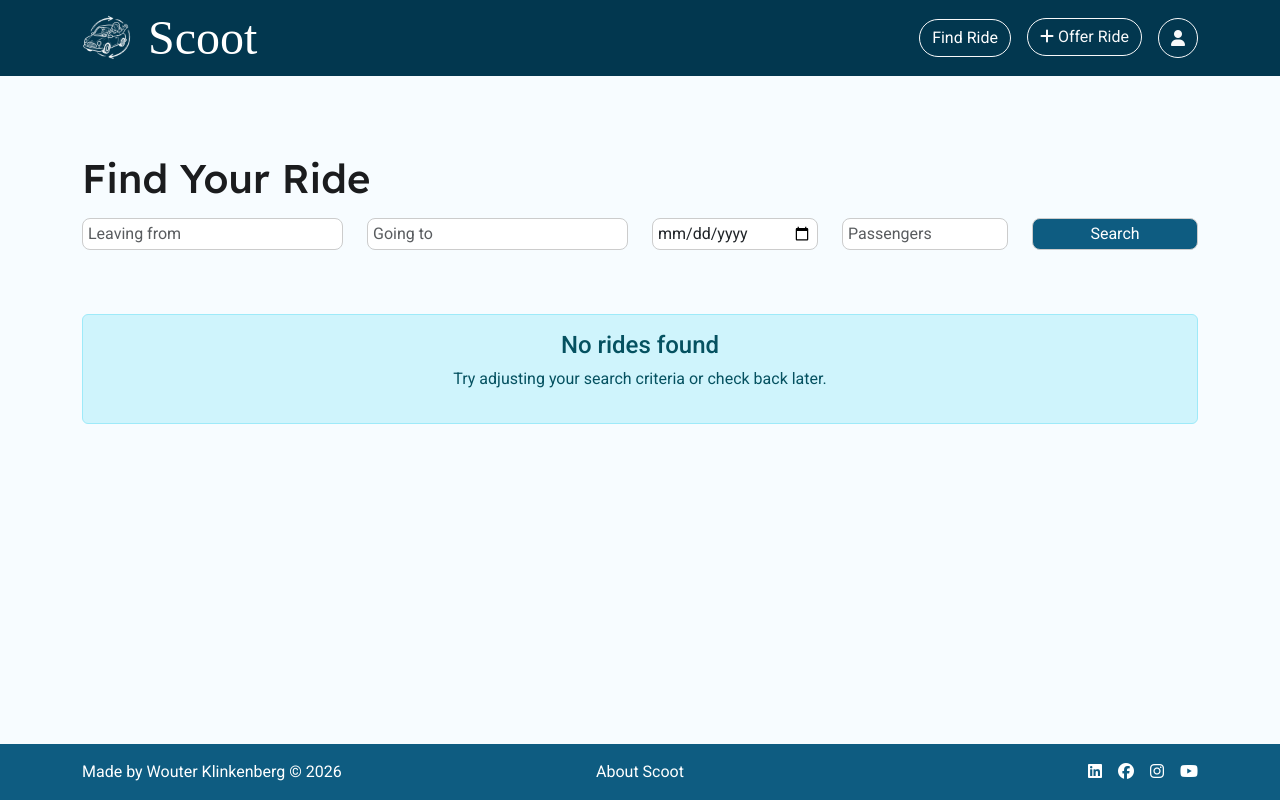
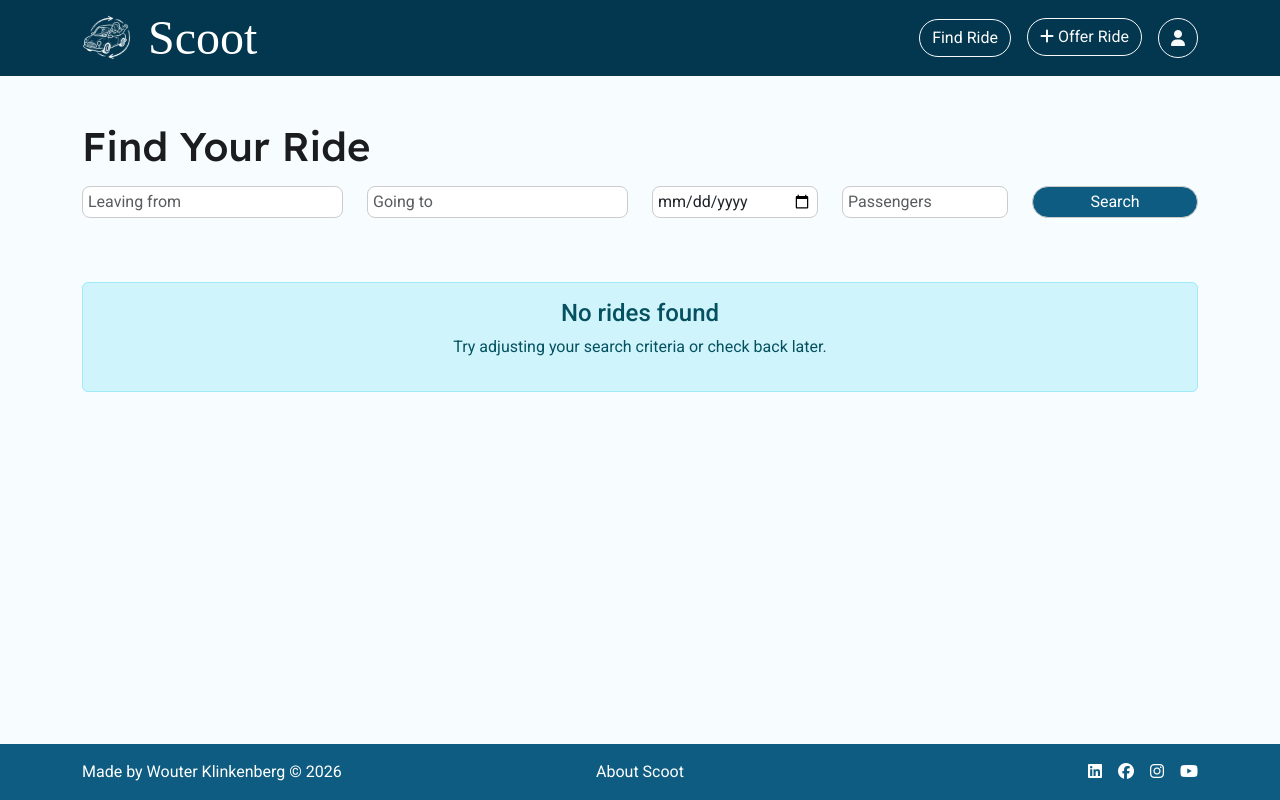
Before and after one commit to wouter-codes/scoot, a Django app: page / in a window 1280 px wide. Run offline with Django 5.2, Linux system fonts and the light colour scheme; the visitor is signed in with stand-in values (Sample User, id 1); data that the repository does not hold is empty; some libraries are stand-ins or nearby versions; some web fonts are replaced.

Commit message:
Style cards and search button

```diff
--- a/rides/forms.py
+++ b/rides/forms.py
@@ -37,7 +37,7 @@ class RideSearchForm(forms.ModelForm):
                 Column('destination', css_class='col-12 col-lg-3'),
                 Column('date', css_class='col-12 col-lg-2'),
                 Column('min_passengers', css_class='col-12 col-lg-2'),
-                Column(Submit('submit', 'Search', css_class='btn-primary w-100'), css_class='col-12 col-lg-2'),
+                Column(Submit('submit', 'Search', css_class='btn-primary search-btn w-100'), css_class='col-12 col-lg-2'),
             )
         )
 
--- a/rides/templates/rides/my_ride_requests.html
+++ b/rides/templates/rides/my_ride_requests.html
@@ -11,7 +11,7 @@
 
                         {% if accepted_requests or pending_requests or voided_requests %}
                             {% if accepted_requests %}
-                                <div class="card-group-container mb-4 p-3 border rounded">
+                                <div class="card-group-container card-green mb-4 p-3 border rounded">
                                     <h2 class="mb-3 accept-title">Accepted</h2>
                                     <div class="row">
                                         {% for ride_request in accepted_requests %}
@@ -21,7 +21,7 @@
                                 </div>
                             {% endif %}
                             {% if pending_requests %}
-                                <div class="card-group-container mb-4 p-3 border rounded">
+                                <div class="card-group-container card-yellow mb-4 p-3 border rounded">
                                     <h2 class="mb-3 pending-title">Pending</h2>
                                     <div class="row">
                                         {% for ride_request in pending_requests %}
@@ -31,7 +31,7 @@
                                 </div>
                             {% endif %}
                             {% if voided_requests %}
-                                <div class="card-group-container mb-4 p-3 border rounded">
+                                <div class="card-group-container card-red mb-4 p-3 border rounded">
                                     <h2 class="mb-3 voided-title">Voided</h2>
                                     <div class="row">
                                         {% for ride_request in voided_requests %}
--- a/rides/templates/rides/my_rides.html
+++ b/rides/templates/rides/my_rides.html
@@ -11,7 +11,7 @@
 
             {% if published_rides or draft_rides or voided_rides %}
                 {% if published_rides %}
-                    <div class="card-group-container mb-4 p-3 border rounded">
+                    <div class="card-group-container card-green mb-4 p-3 border rounded">
                         <h2 class="mb-3">Published</h2>
                         <div class="row">
                             {% for ride in published_rides %}
@@ -21,7 +21,7 @@
                     </div>
                 {% endif %}
                 {% if draft_rides %}
-                    <div class="card-group-container mb-4 p-3 border rounded">
+                    <div class="card-group-container card-yellow mb-4 p-3 border rounded">
                         <h2 class="mb-3">Drafts</h2>
                         <div class="row">
                             {% for ride in draft_rides %}
@@ -31,7 +31,7 @@
                     </div>
                 {% endif %}
                 {% if voided_rides %}
-                    <div class="card-group-container mb-4 p-3 border rounded">
+                    <div class="card-group-container card-red mb-4 p-3 border rounded">
                         <h2 class="mb-3">Voided</h2>
                         <div class="row">
                             {% for ride in voided_rides %}
--- a/static/css/style.css
+++ b/static/css/style.css
@@ -18,6 +18,11 @@
     --background-color-tertiary: #0e5c81; /* Charcoal Blue */
     --background-color-quaternary: #0d85bd; /* Blue Bell */
     --background-color-quinary: #0d85bd08; /* Blue Bell */
+
+    /* Card background colours */
+    --card-bg-green: #31bb5115; /* Light Green */
+    --card-bg-yellow: #ffe60016; /* Light Yellow */
+    --card-bg-red: #d8252511; /* Light Red */
 }
 
 /* GLOBAL STYLES */
@@ -33,6 +38,85 @@ h2,
 h3 {
     font-family: var(--primary-font);
     color: var(--primary-color);
+}
+
+/* NAVBAR */
+#navbar {
+    background-color: var(--background-color-secondary);
+    color: var(--third-color);
+}
+
+#navbar .logo {
+    width: 50px;
+}
+
+#logged-in-user-text {
+    color: #ffffff8c;
+}
+
+/* BUTTONS */
+.btn {
+    border-radius: 20px;
+}
+
+.btn-primary {
+    background-color: var(--background-color-tertiary);
+    border-color: var(--background-color-tertiary);
+    color: var(--third-color);
+}
+
+.btn-primary:hover {
+    background-color: var(--background-color-quaternary);
+    border-color: var(--background-color-quaternary);
+    color: var(--third-color);
+}
+
+.btn-danger {
+    background-color: #c24949;
+}
+
+.custom-btn {
+    background-color: var(--background-color-tertiary);
+    color: var(--third-color);
+}
+
+.custom-btn:hover {
+    background-color: var(--background-color-quaternary);
+    color: var(--third-color);
+}
+
+.search-btn {
+    border-radius: 20px !important;
+    display: block !important;
+    margin-left: auto !important;
+    margin-right: auto !important;
+}
+
+/* Ride card buttons - min width on larger screens */
+.ride-btn {
+    min-width: 33%;
+}
+
+.available-rides .btn-warning {
+    opacity: 0.5;
+}
+
+/* Prevent active state styling on Find Your Ride button */
+#find-ride-btn {
+    background-color: transparent;
+    color: var(--third-color);
+}
+
+#find-ride-btn:hover {
+    background-color: var(--third-color);
+    color: var(--background-color-secondary);
+}
+
+/* LOGO AND BRANDING */
+#logo-title {
+    font-family: var(--tertiary-font);
+    font-size: 3rem;
+    line-height: 0;
 }
 
 /* FORMS */
@@ -89,57 +167,7 @@ select:focus {
     text-align: center;
 }
 
-/* Prevent active state styling on Find Your Ride button */
-#find-ride-btn {
-    background-color: transparent;
-    color: var(--third-color);
-}
-
-#find-ride-btn:hover {
-    background-color: var(--third-color);
-    color: var(--background-color-secondary);
-}
-
-#logo-title {
-    font-family: var(--tertiary-font);
-    font-size: 3rem;
-    line-height: 0;
-}
-
-/* Button border radius */
-.btn {
-    border-radius: 20px;
-}
-
-/* Style primary buttons with tertiary color */
-.btn-primary {
-    background-color: var(--background-color-tertiary);
-    border-color: var(--background-color-tertiary);
-    color: var(--third-color);
-}
-
-.btn-primary:hover {
-    background-color: var(--background-color-quaternary);
-    border-color: var(--background-color-quaternary);
-    color: var(--third-color);
-}
-
-.available-rides .btn-warning {
-    opacity: 0.5;
-}
-
-/* Ride card buttons - min width on larger screens */
-.ride-btn {
-    min-width: 33%;
-}
-
-/* MY RIDES */
-/* Delete buttons styling */
-.btn-danger {
-    background-color: #c24949;
-}
-
-/* Back link styling */
+/* LINKS */
 .text-decoration-none {
     color: var(--background-color-tertiary);
 }
--- a/templates/base.html
+++ b/templates/base.html
@@ -87,7 +87,7 @@
                         <li class="nav-item d-flex align-items-center">
                             <a href="{{ home_url }}" class="btn btn-outline-light d-sm-none mt-2"{% if request.path == home_url %} aria-current="page"{% endif %}>Find Ride</a>
                             <a href="{{ home_url }}" class="btn btn-outline-light ms-lg-3 d-none d-sm-inline-block" id="find-ride-btn"{% if request.path == home_url %} aria-current="page"{% endif %}>Find Ride</a>
-                            <span id="logged-in-user-text" class="d-sm-none small ms-auto me-3">Logged in as {{ user.username }}</span>
+                            <span id="logged-in-user-text" class="d-sm-none small ms-auto me-3 mt-1">Logged in as {{ user.username }}</span>
                         </li>
                         <!-- Offer a ride button, styled like Find Your Ride -->
                         <li class="nav-item">
@@ -152,7 +152,7 @@
             </div>
         </nav>
 
-        <main class="flex-shrink-0 main-bg mt-5">
+        <main class="flex-shrink-0 main-bg mt-3">
             <!-- Messages -->
             {% if messages %}
             <div class="container mt-3">
```
Also changed, not shown: other parts of static/css/style.css (+17 -31 lines).
